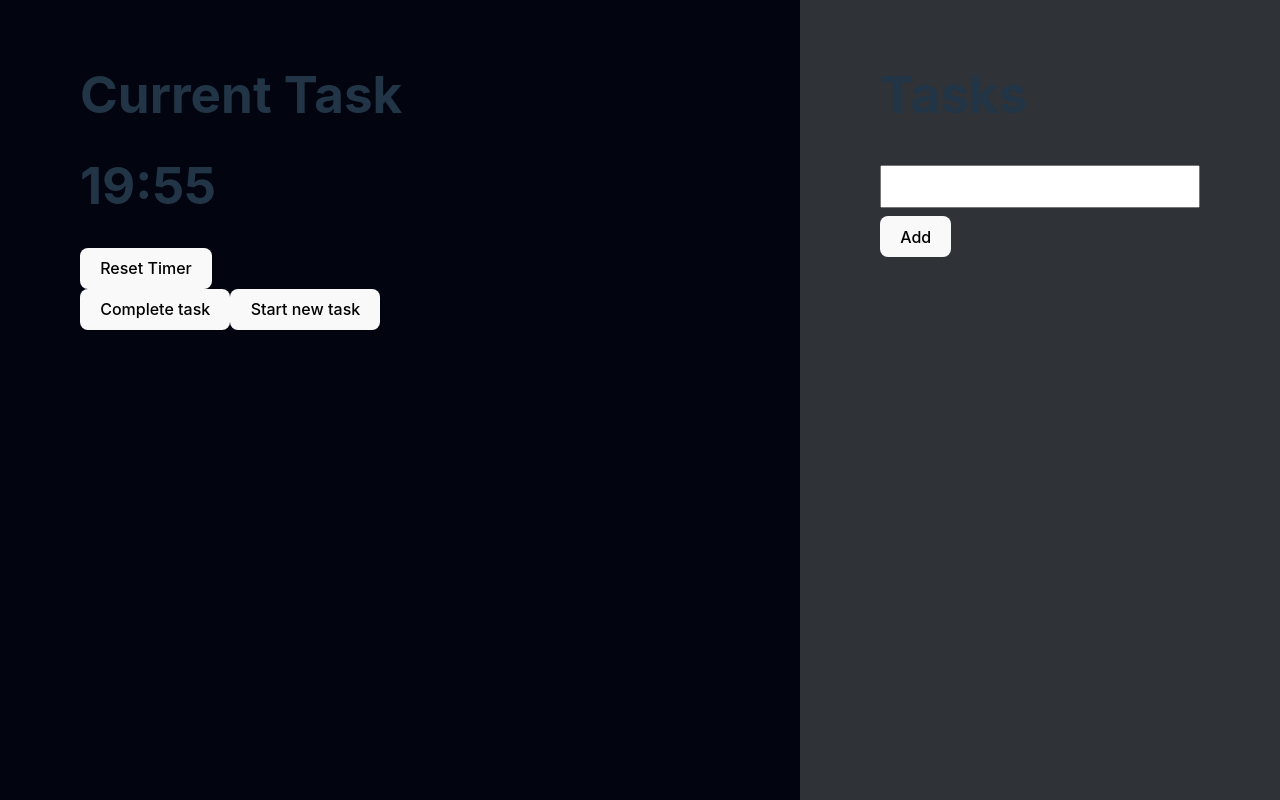
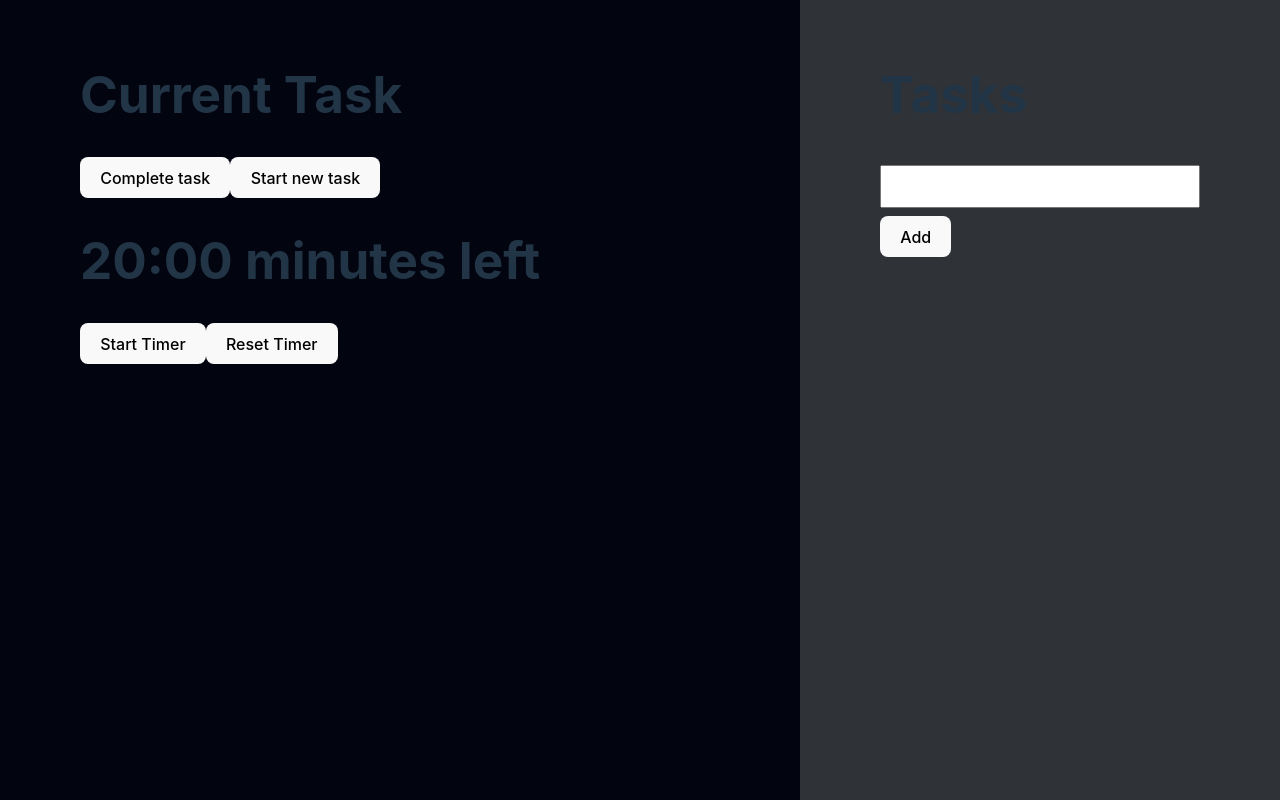
Before and after one commit to lcarvajal/got-bored, a React (Vite) app: page / in a window 1280 px wide. Built offline with nearby package versions, Linux system fonts and the light colour scheme.

Commit message:
Add start and reset buttons to timer

```diff
--- a/src/CurrentTask/CurrentTask.tsx
+++ b/src/CurrentTask/CurrentTask.tsx
@@ -5,9 +5,9 @@ export default function CurrentTask() {
   return (
     <div className="CurrentTask gridItem1">
       <h1>Current Task</h1>
-      <Timer />
       <button>Complete task</button>
       <button>Start new task</button>
+      <Timer />
     </div>
   );
 }
--- a/src/Timer/Timer.tsx
+++ b/src/Timer/Timer.tsx
@@ -5,26 +5,37 @@ export default function Timer() {
   const [timeLeft, setTimeLeft] = useState<number>(initialTime);
   const minutes = Math.floor(timeLeft / 60);
   const seconds = timeLeft % 60;
+  const [isRunning, setIsRunning] = useState<boolean>(false);
 
   useEffect(() => {
-    if (timeLeft <= 0) return;
+    if (!isRunning) return;
 
-    // Save intervalId to clear the interval when the component re-renders
     const intervalId = setInterval(() => {
-      setTimeLeft(timeLeft - 1);
+      setTimeLeft(prevTime => {
+        if (prevTime <= 0) {
+          clearInterval(intervalId);
+          return 0;
+        }
+        return prevTime - 1;
+      });
     }, 1000);
 
-    // Clear interval on re-render to avoid memory leaks
     return () => clearInterval(intervalId);
-  }, [timeLeft]);
+  }, [isRunning]);
 
-  const resetTimer = () => {
+  function startTimer() {
+    setIsRunning(true);
+  }
+
+  function resetTimer() {
+    setIsRunning(false);
     setTimeLeft(initialTime);
   };
 
   return (
     <div>
-      <h1>{`${minutes.toString().padStart(2, '0')}:${seconds.toString().padStart(2, '0')}`}</h1>
+      <h1>{`${minutes.toString().padStart(2, '0')}:${seconds.toString().padStart(2, '0')}`}  minutes left</h1>
+      <button onClick={startTimer}>Start Timer</button>
       <button onClick={resetTimer}>Reset Timer</button>
     </div>
   );
```
